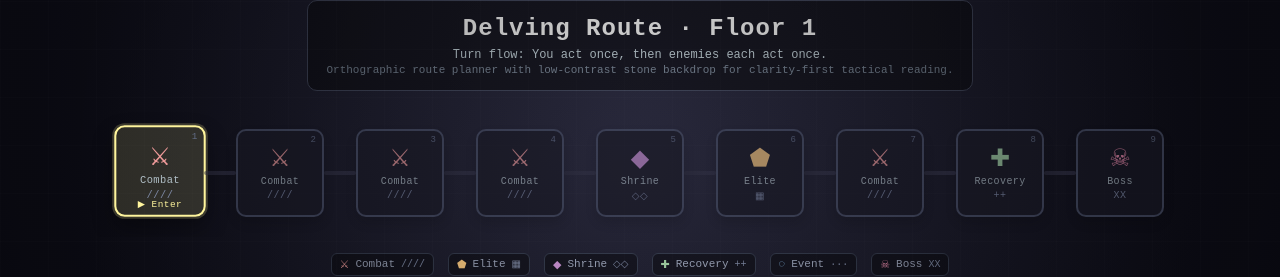
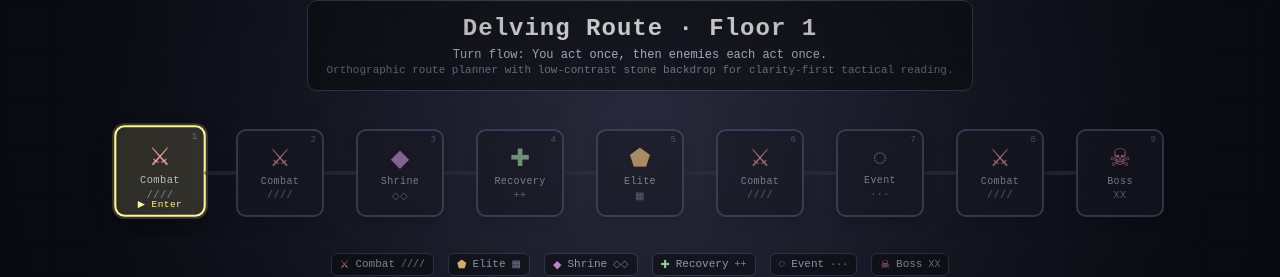
Before and after one commit to flimmbark-source/SuperCastleCrawl, a React (Vite) app in the folder glyphdelve/: page / in a window 1280 px wide. Both pictures are taken after a click on the button "Begin Delve". Shown: the part 239-516 px from the top of the page. Built offline with nearby package versions, Linux system fonts and the light colour scheme.

Commit message:
Guarantee encounter loot drops and add post-combat loot reveal

```diff
--- a/glyphdelve/src/App.tsx
+++ b/glyphdelve/src/App.tsx
@@ -173,6 +173,28 @@ const App: React.FC = () => {
         </div>
       )}
 
+
+      {phase === 'loot' && state && (
+        <div style={gameStyles.eventOverlay}>
+          <div style={{ ...gameStyles.eventCard, maxWidth: 520 }}>
+            <h2 style={gameStyles.eventTitle}>Loot Secured</h2>
+            <p style={gameStyles.eventDesc}>You found {state.encounterLoot.length} item{state.encounterLoot.length === 1 ? '' : 's'} this encounter.</p>
+            <div style={{ maxHeight: 240, overflowY: 'auto', textAlign: 'left', margin: '12px 0', border: '1px solid #333', borderRadius: 6, padding: 10 }}>
+              {state.encounterLoot.map((item, idx) => (
+                <div key={`${item.id}_${idx}`} style={{ marginBottom: 10, paddingBottom: 8, borderBottom: '1px solid rgba(255,255,255,0.08)' }}>
+                  <div style={{ color: '#ffd54f', fontFamily: 'monospace', fontSize: 12 }}>
+                    {item.name} [{item.rarity}]
+                  </div>
+                  <div style={{ color: '#aab6d1', fontFamily: 'monospace', fontSize: 10 }}>{item.description}</div>
+                  <div style={{ color: '#90caf9', fontFamily: 'monospace', fontSize: 10 }}>{item.effectSummary}</div>
+                </div>
+              ))}
+            </div>
+            <button style={gameStyles.eventBtn} onClick={() => gameRef.current?.confirmEncounterLoot()}>Continue Delve</button>
+          </div>
+        </div>
+      )}
+
       {phase === 'build_summary' && state && (
         <BuildSummary player={state.player} state={state} onClose={() => gameRef.current?.setPhase('map')} />
       )}
--- a/glyphdelve/src/engine/Game.ts
+++ b/glyphdelve/src/engine/Game.ts
@@ -16,9 +16,9 @@ import {
   dist, dirTo, findNearestEnemy
 } from '../systems/CombatSystem';
 import { awardXP, XP_REWARDS, generateLevelUpOffers, applyLevelUpChoice } from '../systems/LevelSystem';
-import { rollDrops, applyDrops, checkPityDrop } from '../systems/DropSystem';
+import { rollDrops, applyDrops, checkPityDrop, createGuaranteedEncounterDrop } from '../systems/DropSystem';
 import { updateEnemyAI, spawnEnemiesForNode } from '../systems/EnemyAI';
-import type { LevelUpOffer } from '../types';
+import type { LevelUpOffer, EncounterLootEntry } from '../types';
 import type { AccessibilitySettings } from '../types';
 
 export type GamePhase =
@@ -29,6 +29,7 @@ export type GamePhase =
   | 'shrine'
   | 'recovery'
   | 'event'
+  | 'loot'
   | 'victory'
   | 'defeat'
   | 'build_summary';
@@ -54,6 +55,8 @@ export class Game {
   private canvas: HTMLCanvasElement | null = null;
   private pendingLevelUps = 0;
   private roomClearAwarded = false;
+  private encounterHadItemDrop = false;
+  private currentEncounterType: 'normal' | 'elite' | 'boss' = 'normal';
   private onboardingStep = 0;
   private periodicTimers: Map<string, number> = new Map();
   private settings: AccessibilitySettings;
@@ -168,6 +171,9 @@ export class Game {
     this.turnPhase = 'player';
     this.enemyTurnTimer = 0;
     this.state.player.pos = { x: 0, y: 100 };
+    this.state.encounterLoot = [];
+    this.encounterHadItemDrop = false;
+    this.currentEncounterType = type === 'combat' ? 'normal' : type;
     this.state.player.vel = { x: 0, y: 0 };
     (this.state.player as any)._packleaderStacks = 0;
     (this.state.player as any)._firstSummonId = '';
@@ -266,6 +272,14 @@ export class Game {
   // --- Show build summary ---
   showBuildSummary() {
     this.setPhase('build_summary');
+  }
+
+  confirmEncounterLoot() {
+    if (this.pendingLevelUps > 0) {
+      this.showLevelUp();
+    } else {
+      this.completeNode();
+    }
   }
 
   useInventoryItem(itemId: string) {
@@ -517,6 +531,18 @@ export class Game {
       if (lvl) this.pendingLevelUps++;
 
       setTimeout(() => {
+        if (!this.encounterHadItemDrop) {
+          const guaranteed = createGuaranteedEncounterDrop(this.state, this.rng, this.currentEncounterType);
+          this.collectEncounterLoot(guaranteed.items);
+          applyDrops(this.state, guaranteed);
+          this.encounterHadItemDrop = true;
+        }
+
+        if (this.state.encounterLoot.length > 0) {
+          this.setPhase('loot');
+          return;
+        }
+
         if (this.pendingLevelUps > 0) {
           this.showLevelUp();
         } else {
@@ -552,6 +578,10 @@ export class Game {
 
       // Roll drops
       const drops = rollDrops(this.state, xpType, this.rng);
+      if (drops.items.length > 0) {
+        this.collectEncounterLoot(drops.items);
+        this.encounterHadItemDrop = true;
+      }
       applyDrops(this.state, drops);
 
       // Particles
@@ -848,6 +878,19 @@ export class Game {
   }
 
 
+  private collectEncounterLoot(items: Array<{ id: string; name: string; rarity: any; description: string; triggerSentence: string }>) {
+    items.forEach(item => {
+      const entry: EncounterLootEntry = {
+        id: item.id,
+        name: item.name,
+        rarity: item.rarity,
+        description: item.description,
+        effectSummary: item.triggerSentence,
+      };
+      this.state.encounterLoot.push(entry);
+    });
+  }
+
   private hasItem(itemId: string): boolean {
     return this.state.player.items.some(i => i.def.id === itemId);
   }
--- a/glyphdelve/src/engine/RunState.ts
+++ b/glyphdelve/src/engine/RunState.ts
@@ -42,51 +42,40 @@ export function createPlayer(): PlayerEntity {
 }
 
 export function generateFloorMap(floor: number, rng: SeededRNG): FloorMap {
-  const nodes: MapNode[] = [];
-  const nodeTypes: NodeType[] = [];
+  const floorOneNodes: NodeType[] = [
+    'combat',
+    'combat',
+    'shrine',
+    'recovery',
+    'elite',
+    'combat',
+    'event',
+    'combat',
+    'boss',
+  ];
 
-  // Fixed distribution per floor: 5 combat, 1 elite, 1 shrine, 1 recovery/event, 1 boss
-  // Shrine must appear no later than node 5 on floor 1
-  const combatSlots = 5;
-  const eliteSlot = 1;
-  const shrineSlot = 1;
-  const recoverySlot = 1;
-  const bossSlot = 1;
-  const total = combatSlots + eliteSlot + shrineSlot + recoverySlot + bossSlot;
+  const floorTwoNodes: NodeType[] = [
+    'combat',
+    'elite',
+    'combat',
+    'event',
+    'combat',
+    'elite',
+    'combat',
+    'event',
+    'boss',
+  ];
 
-  // Build ordered types: boss is always last
-  const pool: NodeType[] = [];
-  for (let i = 0; i < combatSlots; i++) pool.push('combat');
-  pool.push('elite');
-  pool.push('shrine');
-  pool.push('recovery');
+  const ordered = floor === 1 ? floorOneNodes : floorTwoNodes;
 
-  // Shuffle non-boss nodes
-  const shuffled = rng.shuffle(pool);
-
-  // Ensure shrine appears in first 5 nodes (index 0-4) for floor 1
-  if (floor === 1) {
-    const shrineIdx = shuffled.indexOf('shrine');
-    if (shrineIdx >= 5) {
-      const swapIdx = rng.nextInt(2, 4);
-      [shuffled[shrineIdx], shuffled[swapIdx]] = [shuffled[swapIdx], shuffled[shrineIdx]];
-    }
-  }
-
-  // Boss always last
-  shuffled.push('boss');
-
-  for (let i = 0; i < total; i++) {
-    const node: MapNode = {
-      id: `f${floor}_n${i}`,
-      floor,
-      index: i,
-      type: shuffled[i],
-      completed: false,
-      connections: i < total - 1 ? [`f${floor}_n${i + 1}`] : [],
-    };
-    nodes.push(node);
-  }
+  const nodes: MapNode[] = ordered.map((type, i) => ({
+    id: `f${floor}_n${i}`,
+    floor,
+    index: i,
+    type,
+    completed: false,
+    connections: i < ordered.length - 1 ? [`f${floor}_n${i + 1}`] : [],
+  }));
 
   return { floor, nodes };
 }
@@ -120,6 +109,7 @@ export function createRunState(seed: number): RunState {
     triggerChainDepths: [],
     meldHistory: [],
     deathCauseTaxonomy: new Map(),
+    encounterLoot: [],
   };
 }
 
--- a/glyphdelve/src/systems/DropSystem.ts
+++ b/glyphdelve/src/systems/DropSystem.ts
@@ -81,6 +81,20 @@ function pickItem(state: RunState, rng: SeededRNG, minRarity: string): ItemDef {
   return rng.weightedPick(allItems, weights);
 }
 
+
+export function createGuaranteedEncounterDrop(
+  state: RunState,
+  rng: SeededRNG,
+  enemyType: 'normal' | 'elite' | 'boss'
+): DropResult {
+  const rarityFloor = enemyType === 'boss' ? 'Rare' : enemyType === 'elite' ? 'Uncommon' : 'Common';
+  return {
+    items: [pickItem(state, rng, rarityFloor)],
+    essence: enemyType === 'boss' ? rng.nextInt(8, 14) : enemyType === 'elite' ? rng.nextInt(4, 8) : rng.nextInt(2, 5),
+    consumable: false,
+  };
+}
+
 export function applyDrops(state: RunState, drops: DropResult) {
   const player = state.player;
 
```
Also changed, not shown: glyphdelve/src/types/index.ts (+9 -0 lines).
